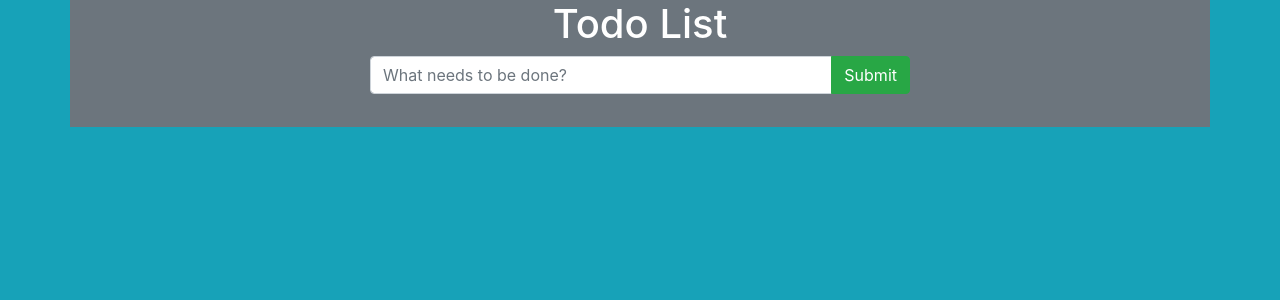
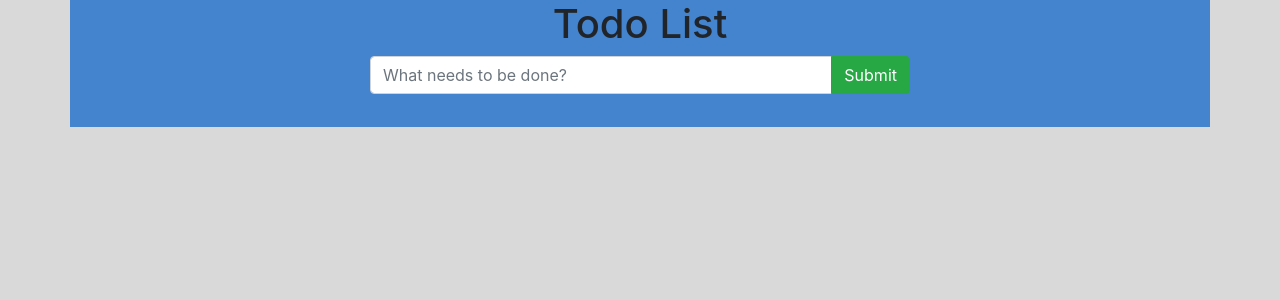
Before and after one commit to apolloinfinity/flask-todolist, a Flask app: page / in a window 1280 px wide. Shown: the top 300 px of the page. Run offline with Flask 2, Linux system fonts and the light colour scheme; data that the repository does not hold is empty; some libraries are stand-ins or nearby versions.

Commit message:
Changed background colors

```diff
--- a/app/templates/base.html
+++ b/app/templates/base.html
@@ -11,9 +11,9 @@
     <link rel="stylesheet" href="{{ url_for('static', filename='css/app.css') }}">
 </head>
 
-<body class="bg-info">
-    <div class="container bg-secondary">
-        <h1 class="text-center text-white">Todo List</h1>
+<body class="bg-secondary_td">
+    <div class="container bg-primary_td">
+        <h1 class="text-center">Todo List</h1>
         {% block todo %} {% endblock %}
     </div>
 
```
